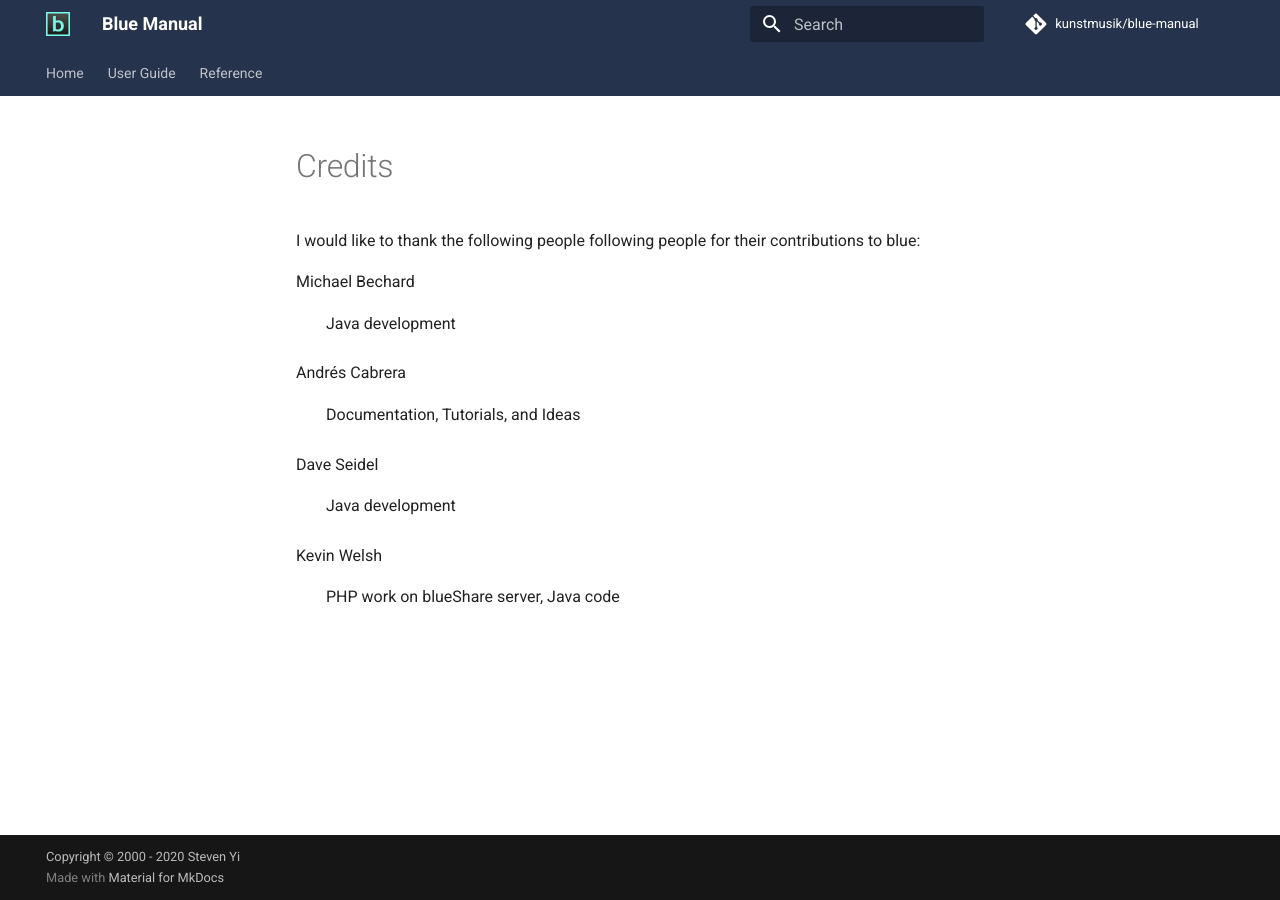
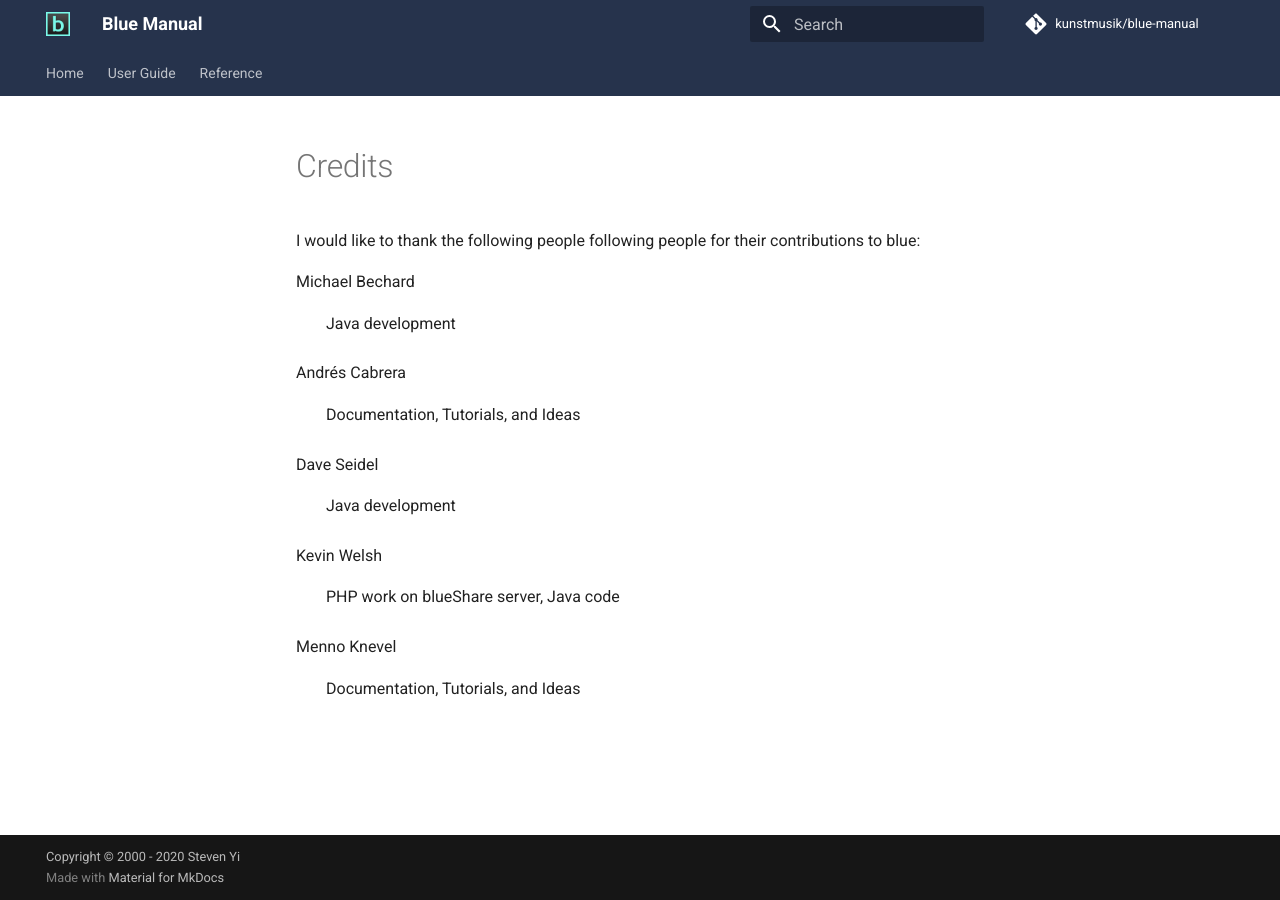
Before and after one commit to kunstmusik/blue-manual, an MkDocs documentation site: the page built from docs/credits.md, in a window 1280 px wide. Built offline with MkDocs 1.6.1 and Material for MkDocs 9.7.7, drawn with Linux system fonts in a browser that asks for light colours; comment, search, counter and statistics services are not loaded.

Commit message:
added my name

```diff
--- a/docs/credits.md
+++ b/docs/credits.md
@@ -19,3 +19,7 @@ Dave Seidel
 Kevin Welsh
 
 :   PHP work on blueShare server, Java code
+
+Menno Knevel
+
+:   Documentation, Tutorials, and Ideas
```
